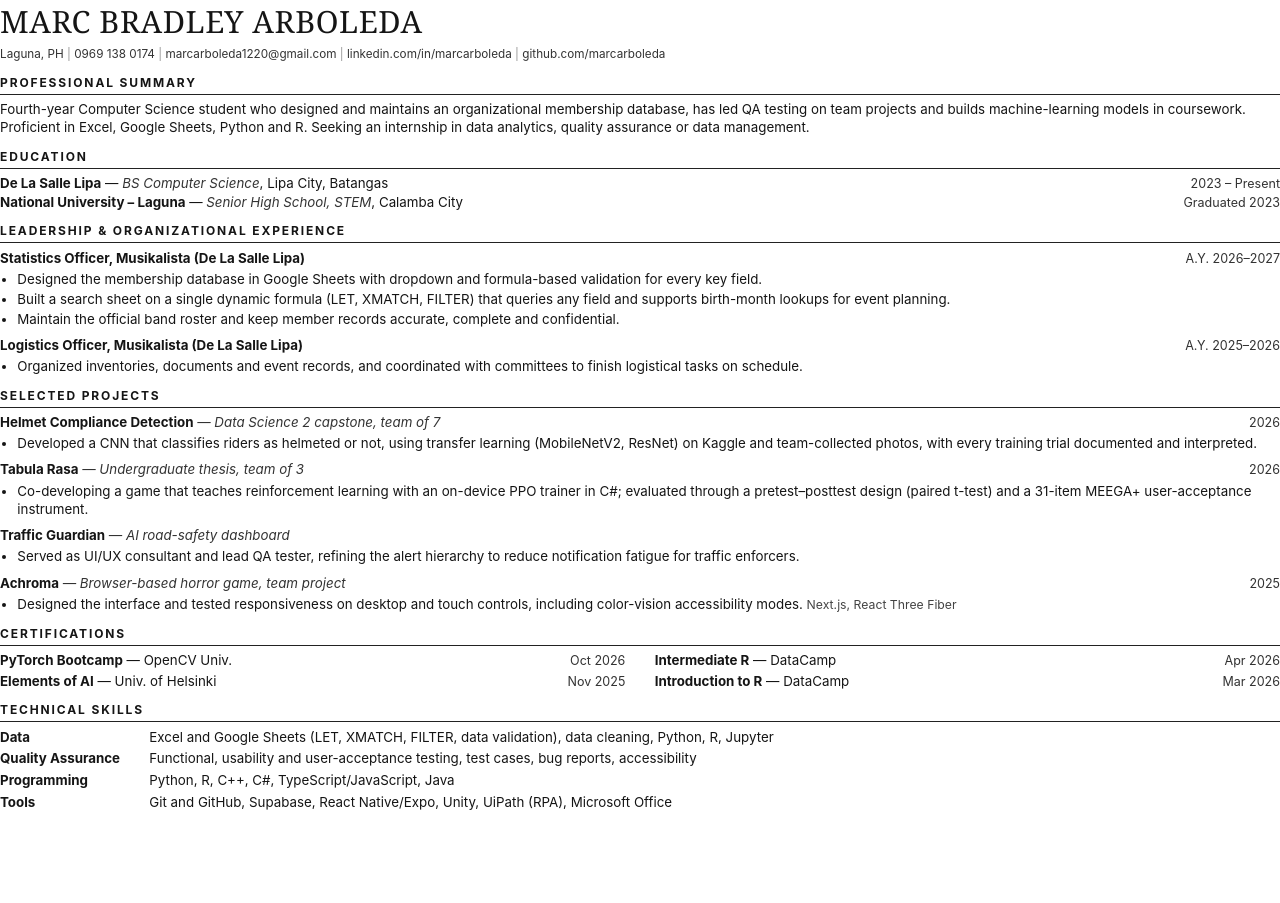
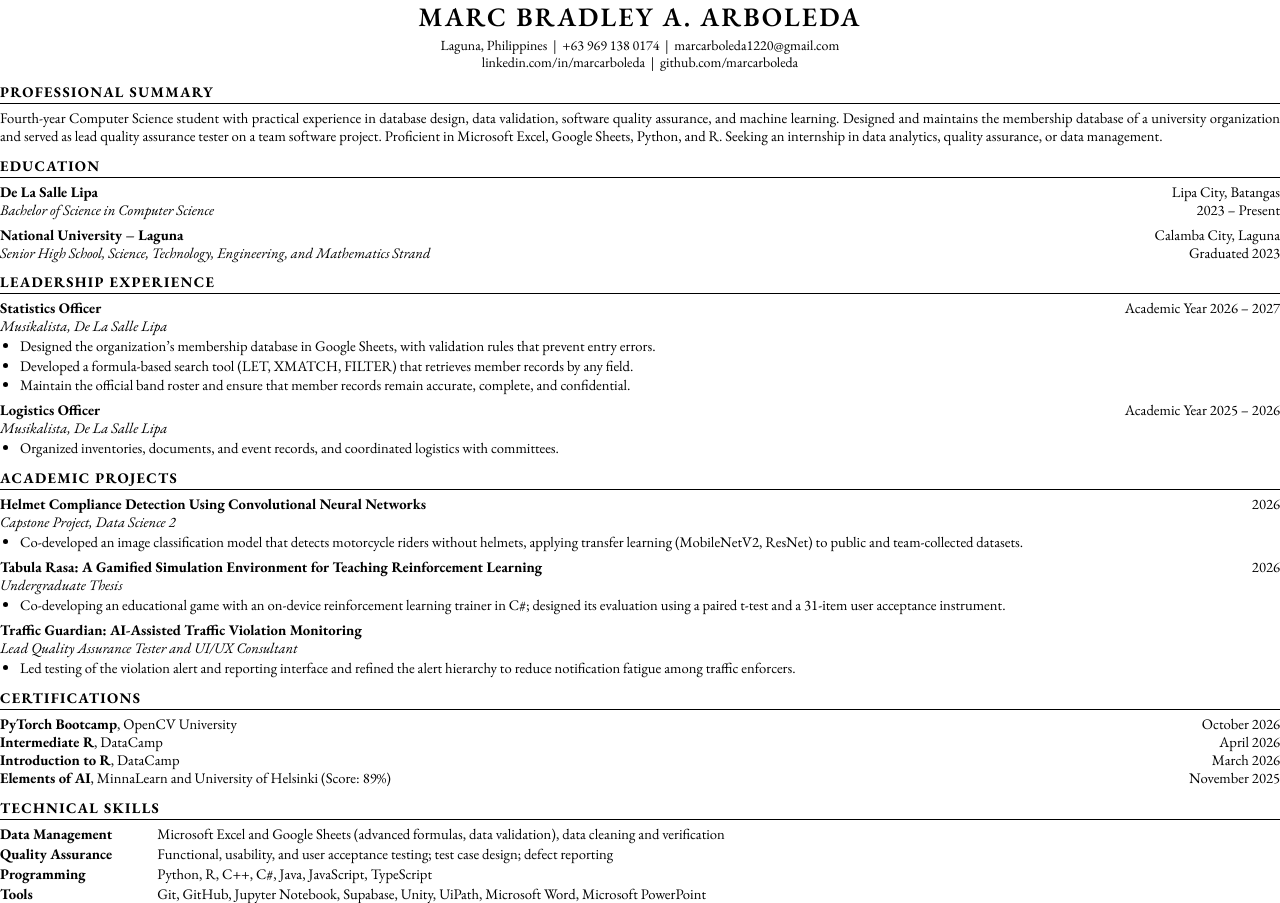
Before and after one commit to marcarboleda/Arboleda-Marc-Mobile-Portfolio, a website: page resume/resume.html in a window 1280 px wide. Before the commit the page ends 811 px from the top, so only its background shows below. Drawn offline with Linux system fonts and the light colour scheme.

Commit message:
Formalize résumé layout and wording
Switch to a traditional serif layout with a centered header, spelled-out
titles and dates, formal section names and justified text. It still fits
on one A4 page.

Co-Authored-By: Claude Opus 5.5 <noreply@anthropic.com>
Claude-Session: https://claude.ai/code/session_01TWZu7sdaYPv9AKKVWuH7bP

```diff
--- a/resume/resume.html
+++ b/resume/resume.html
@@ -2,98 +2,110 @@
 <html lang="en">
 <head>
 <meta charset="utf-8">
-<title>Marc Bradley Arboleda — Résumé</title>
+<title>Marc Bradley A. Arboleda — Résumé</title>
 <style>
-  @page { size: A4; margin: 13mm 15mm 12mm 15mm; }
+  @font-face { font-family: "EB Garamond"; src: url("fonts/eb-garamond-latin-400-normal.woff2"); font-weight: 400; font-style: normal; }
+  @font-face { font-family: "EB Garamond"; src: url("fonts/eb-garamond-latin-400-italic.woff2"); font-weight: 400; font-style: italic; }
+  @font-face { font-family: "EB Garamond"; src: url("fonts/eb-garamond-latin-600-normal.woff2"); font-weight: 600; font-style: normal; }
+  @font-face { font-family: "EB Garamond"; src: url("fonts/eb-garamond-latin-700-normal.woff2"); font-weight: 700; font-style: normal; }
+
+  @page { size: A4; margin: 12mm 17mm 11mm 17mm; }
   * { box-sizing: border-box; }
-  body { font-family: "Inter", "Helvetica Neue", Arial, sans-serif; font-size: 10pt; line-height: 1.38; color: #151515; margin: 0; }
-  h1 { font-family: Georgia, "DejaVu Serif", serif; font-weight: 400; font-size: 23pt; letter-spacing: 0.4pt; margin: 0; }
-  .contact { margin-top: 3pt; font-size: 8.8pt; color: #333; }
-  .contact span + span::before { content: "  |  "; color: #999; }
-  h2 { font-size: 9pt; font-weight: 700; letter-spacing: 1.4pt; text-transform: uppercase; margin: 9pt 0 4pt; padding-bottom: 2pt; border-bottom: 0.8pt solid #222; }
-  .row { display: flex; justify-content: space-between; align-items: baseline; gap: 10pt; }
-  .entry { margin-bottom: 6pt; break-inside: avoid; }
+  body { font-family: "EB Garamond", Garamond, "Times New Roman", serif; font-size: 11pt; line-height: 1.24; color: #000; margin: 0; }
+  header { text-align: center; }
+  h1 { font-size: 20pt; font-weight: 600; letter-spacing: 1.6pt; margin: 0; }
+  .contact { margin-top: 3pt; font-size: 10.5pt; }
+  .contact span + span::before { content: "  |  "; white-space: pre; }
+  h2 { font-size: 11pt; font-weight: 700; letter-spacing: 1pt; text-transform: uppercase; margin: 8.5pt 0 3.5pt; padding-bottom: 1.5pt; border-bottom: 0.75pt solid #000; }
+  .row { display: flex; justify-content: space-between; align-items: baseline; gap: 12pt; }
+  .entry { margin-bottom: 5pt; break-inside: avoid; }
   .title { font-weight: 700; }
-  .sub { font-style: italic; color: #333; }
-  .date { white-space: nowrap; color: #333; font-size: 9.4pt; }
-  ul { margin: 2pt 0 0 0; padding-left: 13pt; }
-  li { margin: 1.2pt 0; }
-  p { margin: 0; }
-  .skills { display: grid; grid-template-columns: 112pt 1fr; row-gap: 2.5pt; }
+  .sub { font-style: italic; }
+  .date { white-space: nowrap; }
+  ul { margin: 1.5pt 0 0 0; padding-left: 15pt; }
+  li { margin: 0.8pt 0; text-align: justify; }
+  p { margin: 0; text-align: justify; }
+  .skills { display: grid; grid-template-columns: 118pt 1fr; row-gap: 1.5pt; }
   .skills b { font-weight: 700; }
-  .stack { color: #444; font-size: 9.2pt; }
-  .certs { display: grid; grid-template-columns: 1fr 1fr; column-gap: 22pt; row-gap: 1.5pt; }
-  a { color: inherit; text-decoration: none; }
 </style>
 </head>
 <body>
-  <h1>MARC BRADLEY ARBOLEDA</h1>
-  <div class="contact">
-    <span>Laguna, PH</span><span>0969 138 0174</span><span>marcarboleda1220@gmail.com</span><span>linkedin.com/in/marcarboleda</span><span>github.com/marcarboleda</span>
+  <header>
+    <h1>MARC BRADLEY A. ARBOLEDA</h1>
+    <div class="contact">
+      <span>Laguna, Philippines</span><span>+63 969 138 0174</span><span>marcarboleda1220@gmail.com</span>
+    </div>
+    <div class="contact" style="margin-top:0">
+      <span>linkedin.com/in/marcarboleda</span><span>github.com/marcarboleda</span>
+    </div>
+  </header>
+
+  <h2>Professional Summary</h2>
+  <p>Fourth-year Computer Science student with practical experience in database design, data validation, software quality assurance, and machine learning. Designed and maintains the membership database of a university organization and served as lead quality assurance tester on a team software project. Proficient in Microsoft Excel, Google Sheets, Python, and R. Seeking an internship in data analytics, quality assurance, or data management.</p>
+
+  <h2>Education</h2>
+  <div class="entry">
+    <div class="row"><span class="title">De La Salle Lipa</span><span class="date">Lipa City, Batangas</span></div>
+    <div class="row"><span class="sub">Bachelor of Science in Computer Science</span><span class="date">2023 – Present</span></div>
+  </div>
+  <div class="entry">
+    <div class="row"><span class="title">National University – Laguna</span><span class="date">Calamba City, Laguna</span></div>
+    <div class="row"><span class="sub">Senior High School, Science, Technology, Engineering, and Mathematics Strand</span><span class="date">Graduated 2023</span></div>
   </div>
 
-  <h2>Professional Summary</h2>
-  <p>Fourth-year Computer Science student who designed and maintains an organizational membership database, has led QA testing on team projects and builds machine-learning models in coursework. Proficient in Excel, Google Sheets, Python and R. Seeking an internship in data analytics, quality assurance or data management.</p>
-
-  <h2>Education</h2>
-  <div class="row"><span><span class="title">De La Salle Lipa</span> — <span class="sub">BS Computer Science</span>, Lipa City, Batangas</span><span class="date">2023 – Present</span></div>
-  <div class="row"><span><span class="title">National University – Laguna</span> — <span class="sub">Senior High School, STEM</span>, Calamba City</span><span class="date">Graduated 2023</span></div>
-
-  <h2>Leadership &amp; Organizational Experience</h2>
+  <h2>Leadership Experience</h2>
   <div class="entry">
-    <div class="row"><span class="title">Statistics Officer, Musikalista (De La Salle Lipa)</span><span class="date">A.Y. 2026–2027</span></div>
+    <div class="row"><span class="title">Statistics Officer</span><span class="date">Academic Year 2026 – 2027</span></div>
+    <div class="row"><span class="sub">Musikalista, De La Salle Lipa</span><span></span></div>
     <ul>
-      <li>Designed the membership database in Google Sheets with dropdown and formula-based validation for every key field.</li>
-      <li>Built a search sheet on a single dynamic formula (LET, XMATCH, FILTER) that queries any field and supports birth-month lookups for event planning.</li>
-      <li>Maintain the official band roster and keep member records accurate, complete and confidential.</li>
+      <li>Designed the organization’s membership database in Google Sheets, with validation rules that prevent entry errors.</li>
+      <li>Developed a formula-based search tool (LET, XMATCH, FILTER) that retrieves member records by any field.</li>
+      <li>Maintain the official band roster and ensure that member records remain accurate, complete, and confidential.</li>
     </ul>
   </div>
   <div class="entry">
-    <div class="row"><span class="title">Logistics Officer, Musikalista (De La Salle Lipa)</span><span class="date">A.Y. 2025–2026</span></div>
+    <div class="row"><span class="title">Logistics Officer</span><span class="date">Academic Year 2025 – 2026</span></div>
+    <div class="row"><span class="sub">Musikalista, De La Salle Lipa</span><span></span></div>
     <ul>
-      <li>Organized inventories, documents and event records, and coordinated with committees to finish logistical tasks on schedule.</li>
+      <li>Organized inventories, documents, and event records, and coordinated logistics with committees.</li>
     </ul>
   </div>
 
-  <h2>Selected Projects</h2>
+  <h2>Academic Projects</h2>
   <div class="entry">
-    <div class="row"><span><span class="title">Helmet Compliance Detection</span> <span class="sub">— Data Science 2 capstone, team of 7</span></span><span class="date">2026</span></div>
+    <div class="row"><span class="title">Helmet Compliance Detection Using Convolutional Neural Networks</span><span class="date">2026</span></div>
+    <div class="row"><span class="sub">Capstone Project, Data Science 2</span><span></span></div>
     <ul>
-      <li>Developed a CNN that classifies riders as helmeted or not, using transfer learning (MobileNetV2, ResNet) on Kaggle and team-collected photos, with every training trial documented and interpreted.</li>
+      <li>Co-developed an image classification model that detects motorcycle riders without helmets, applying transfer learning (MobileNetV2, ResNet) to public and team-collected datasets.</li>
     </ul>
   </div>
   <div class="entry">
-    <div class="row"><span><span class="title">Tabula Rasa</span> <span class="sub">— Undergraduate thesis, team of 3</span></span><span class="date">2026</span></div>
+    <div class="row"><span class="title">Tabula Rasa: A Gamified Simulation Environment for Teaching Reinforcement Learning</span><span class="date">2026</span></div>
+    <div class="row"><span class="sub">Undergraduate Thesis</span><span></span></div>
     <ul>
-      <li>Co-developing a game that teaches reinforcement learning with an on-device PPO trainer in C#; evaluated through a pretest–posttest design (paired t-test) and a 31-item MEEGA+ user-acceptance instrument.</li>
+      <li>Co-developing an educational game with an on-device reinforcement learning trainer in C#; designed its evaluation using a paired t-test and a 31-item user acceptance instrument.</li>
     </ul>
   </div>
   <div class="entry">
-    <div class="row"><span><span class="title">Traffic Guardian</span> <span class="sub">— AI road-safety dashboard</span></span><span class="date"></span></div>
+    <div class="row"><span class="title">Traffic Guardian: AI-Assisted Traffic Violation Monitoring</span><span class="date"></span></div>
+    <div class="row"><span class="sub">Lead Quality Assurance Tester and UI/UX Consultant</span><span></span></div>
     <ul>
-      <li>Served as UI/UX consultant and lead QA tester, refining the alert hierarchy to reduce notification fatigue for traffic enforcers.</li>
+      <li>Led testing of the violation alert and reporting interface and refined the alert hierarchy to reduce notification fatigue among traffic enforcers.</li>
     </ul>
   </div>
-  <div class="entry">
-    <div class="row"><span><span class="title">Achroma</span> <span class="sub">— Browser-based horror game, team project</span></span><span class="date">2025</span></div>
-    <ul>
-      <li>Designed the interface and tested responsiveness on desktop and touch controls, including color-vision accessibility modes. <span class="stack">Next.js, React Three Fiber</span></li>
-    </ul>
-  </div>
+
   <h2>Certifications</h2>
-  <div class="certs">
-    <div class="row"><span><span class="title">PyTorch Bootcamp</span> — OpenCV Univ.</span><span class="date">Oct 2026</span></div>
-    <div class="row"><span><span class="title">Intermediate R</span> — DataCamp</span><span class="date">Apr 2026</span></div>
-    <div class="row"><span><span class="title">Elements of AI</span> — Univ. of Helsinki</span><span class="date">Nov 2025</span></div>
-    <div class="row"><span><span class="title">Introduction to R</span> — DataCamp</span><span class="date">Mar 2026</span></div>
-  </div>
+  <div class="row"><span><span class="title">PyTorch Bootcamp</span>, OpenCV University</span><span class="date">October 2026</span></div>
+  <div class="row"><span><span class="title">Intermediate R</span>, DataCamp</span><span class="date">April 2026</span></div>
+  <div class="row"><span><span class="title">Introduction to R</span>, DataCamp</span><span class="date">March 2026</span></div>
+  <div class="row"><span><span class="title">Elements of AI</span>, MinnaLearn and University of Helsinki (Score: 89%)</span><span class="date">November 2025</span></div>
 
   <h2>Technical Skills</h2>
   <div class="skills">
-    <b>Data</b><span>Excel and Google Sheets (LET, XMATCH, FILTER, data validation), data cleaning, Python, R, Jupyter</span>
-    <b>Quality Assurance</b><span>Functional, usability and user-acceptance testing, test cases, bug reports, accessibility</span>
-    <b>Programming</b><span>Python, R, C++, C#, TypeScript/JavaScript, Java</span>
-    <b>Tools</b><span>Git and GitHub, Supabase, React Native/Expo, Unity, UiPath (RPA), Microsoft Office</span>
+    <b>Data Management</b><span>Microsoft Excel and Google Sheets (advanced formulas, data validation), data cleaning and verification</span>
+    <b>Quality Assurance</b><span>Functional, usability, and user acceptance testing; test case design; defect reporting</span>
+    <b>Programming</b><span>Python, R, C++, C#, Java, JavaScript, TypeScript</span>
+    <b>Tools</b><span>Git, GitHub, Jupyter Notebook, Supabase, Unity, UiPath, Microsoft Word, Microsoft PowerPoint</span>
   </div>
 </body>
 </html>
```
Also changed, not shown: resume/fonts/eb-garamond-latin-400-italic.woff2 (added), resume/fonts/eb-garamond-latin-400-normal.woff2 (added), resume/fonts/eb-garamond-latin-600-normal.woff2 (added), resume/fonts/eb-garamond-latin-700-normal.woff2 (added), 1 other file.
